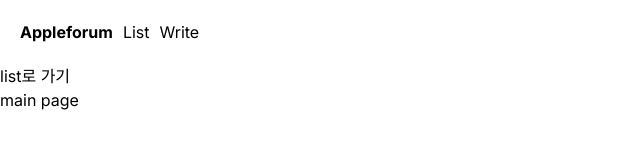
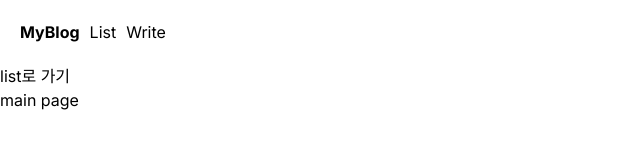
Before and after one commit to LeeYoungKyung/Next_blog, a Next.js app: page / in a window 1280 px wide. Shown: the top 160 px of the page, without its empty margins (0-640 px from the left). Built offline with nearby package versions, Linux system fonts and the light colour scheme; no server answers; the database is empty.

Commit message:
[fix] logo

```diff
--- a/app/layout.js
+++ b/app/layout.js
@@ -1,6 +1,7 @@
 import { Inter } from 'next/font/google';
 import './globals.css';
 import Link from 'next/link';
+export const dynamic = 'force-dynamic';
 
 const inter = Inter({ subsets: ['latin'] });
 
@@ -15,7 +16,7 @@ export default function RootLayout({ children }) {
       <body className={inter.className}>
         <div className='navbar'>
           <Link href='/' className='logo'>
-            Appleforum
+            MyBlog
           </Link>
           <Link href='/list'>List</Link>
           <Link href='/write'>Write</Link>
```
